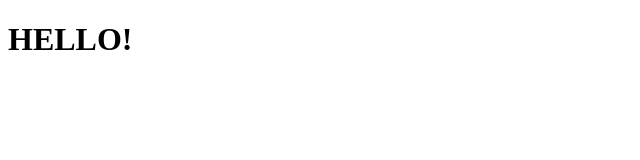
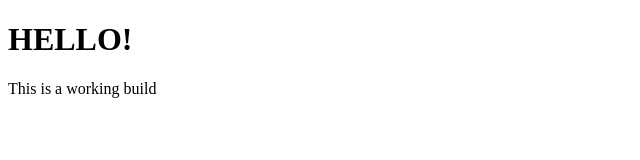
Before and after one commit to dianaglattly/test, a plain HTML site: page index.html in a window 1280 px wide. Shown: the whole page, without its empty margins (0-640 px from the left). Drawn offline with Linux system fonts and the light colour scheme.

Commit message:
second version

```diff
--- a/index.html
+++ b/index.html
@@ -6,5 +6,6 @@
   </head>
   <body>
     <h1>HELLO!</h1>
+    <p>This is a working build</p>
   </body>
 </html>
```
